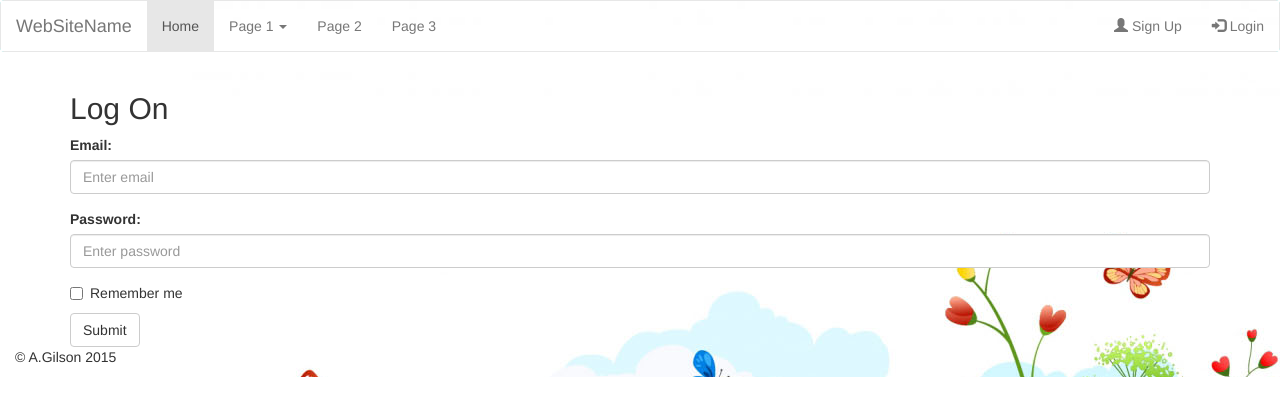
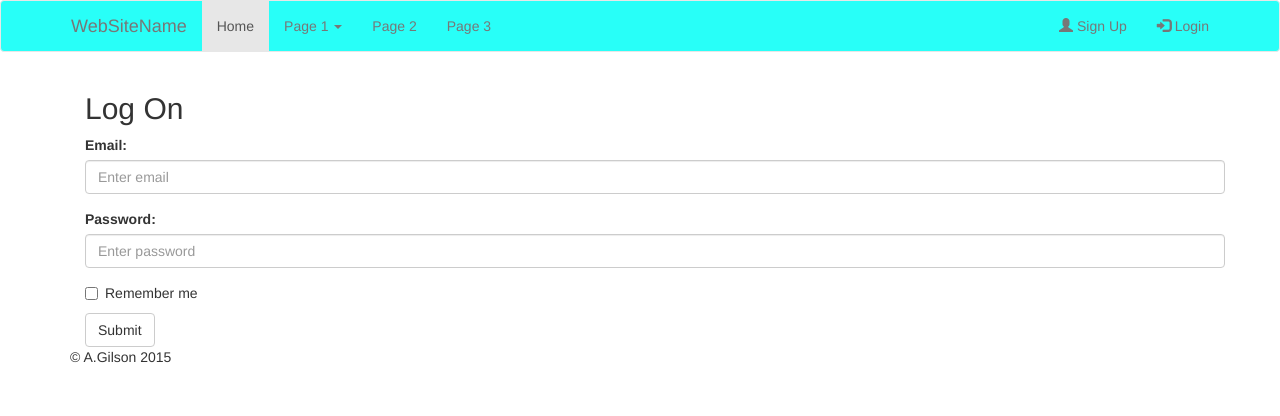
Before and after one commit to andrumi/codeigniter_demo, a CodeIgniter app: page /database/pages/view/logon in a window 1280 px wide. Shown: the top 416 px of the page. Run offline with CodeIgniter, Linux system fonts and the light colour scheme; some libraries are stand-ins or nearby versions.

Commit message:
Removed background image as it was not working, or even a good idea

```diff
--- a/css/New2.css
+++ b/css/New2.css
@@ -9,11 +9,12 @@
     background-size:100% auto;
 }
 .container-fluid{
-    background-image: url("../images/summer_flower.jpg");
+    /*background-image: url("../images/summer_flower.jpg");*/
     bottom: 0;
     min-height: 100%;
     height:auto;
     height: 100%;
+    padding: 0em 5em 0em 5em;
 }
 /*.bgimage {*/
     /*background-image: url("../images/summer_flower.jpg");*/
```
